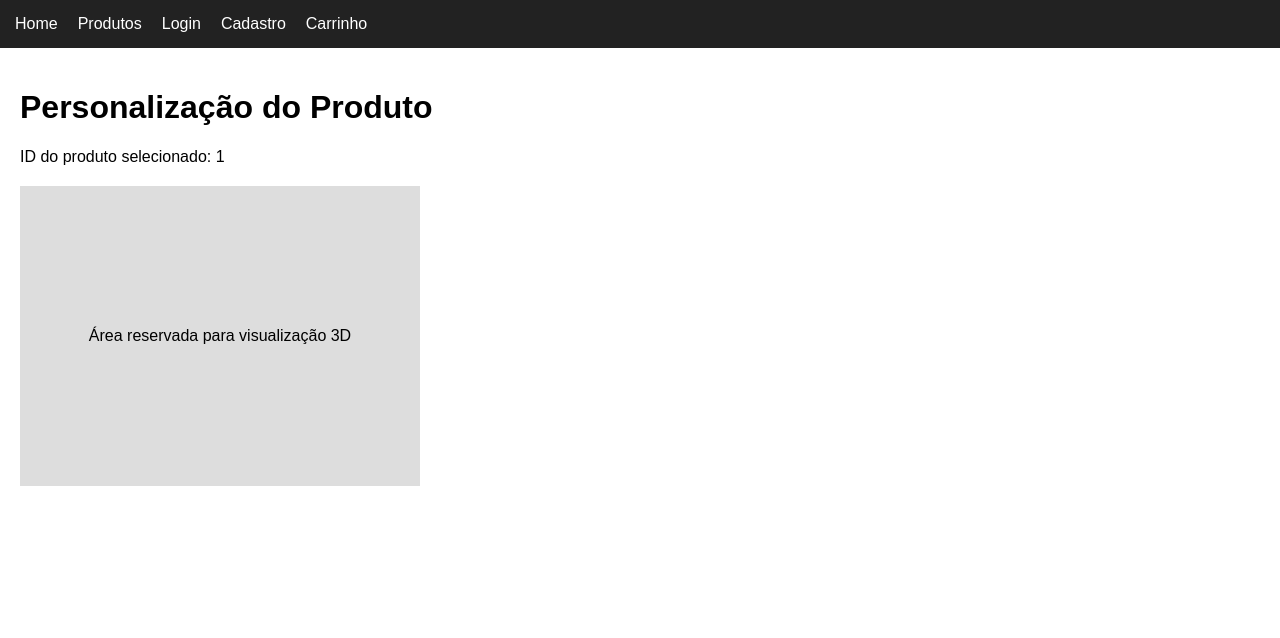
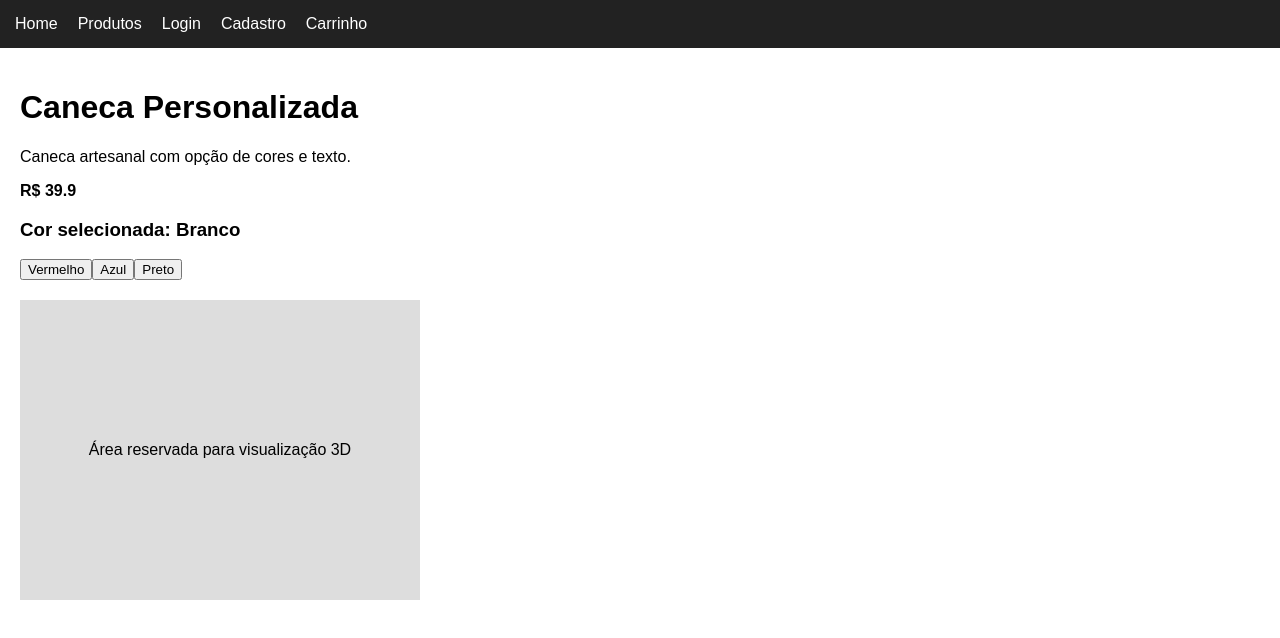
Before and after one commit to Leozinholeo19/liarts-platform, a React (Create React App) app in the folder frontend/: page /personalizar/1 in a window 1280 px wide. Shown: the top 638 px of the page. Built offline with nearby package versions, Linux system fonts and the light colour scheme; the HTML template or start-up script is replaced by a standard one.

Commit message:
Implementando busca do produto por ID e seleção de cor

```diff
--- a/frontend/src/pages/Personalizacao.jsx
+++ b/frontend/src/pages/Personalizacao.jsx
@@ -1,12 +1,45 @@
 import { useParams } from "react-router-dom";
+import { useState } from "react";
 
 function Personalizacao() {
   const { id } = useParams();
 
+  const listaProdutos = [
+    {
+      id: 1,
+      nome: "Caneca Personalizada",
+      descricao: "Caneca artesanal com opção de cores e texto.",
+      preco: 39.90
+    },
+    {
+      id: 2,
+      nome: "Quadro Decorativo",
+      descricao: "Quadro artesanal com moldura personalizada.",
+      preco: 89.90
+    }
+  ];
+
+  const produto = listaProdutos.find(p => p.id === Number(id));
+
+  const [corSelecionada, setCorSelecionada] = useState("Branco");
+
+  if (!produto) {
+    return <h2>Produto não encontrado</h2>;
+  }
+
   return (
     <div style={{ padding: "20px" }}>
-      <h1>Personalização do Produto</h1>
-      <p>ID do produto selecionado: {id}</p>
+      <h1>{produto.nome}</h1>
+      <p>{produto.descricao}</p>
+      <p><strong>R$ {produto.preco}</strong></p>
+
+      <h3>Cor selecionada: {corSelecionada}</h3>
+
+      <div style={{ marginBottom: "20px" }}>
+        <button onClick={() => setCorSelecionada("Vermelho")}>Vermelho</button>
+        <button onClick={() => setCorSelecionada("Azul")}>Azul</button>
+        <button onClick={() => setCorSelecionada("Preto")}>Preto</button>
+      </div>
 
       <div style={{
         width: "400px",
@@ -14,8 +47,7 @@ function Personalizacao() {
         backgroundColor: "#ddd",
         display: "flex",
         alignItems: "center",
-        justifyContent: "center",
-        marginTop: "20px"
+        justifyContent: "center"
       }}>
         Área reservada para visualização 3D
       </div>
```
